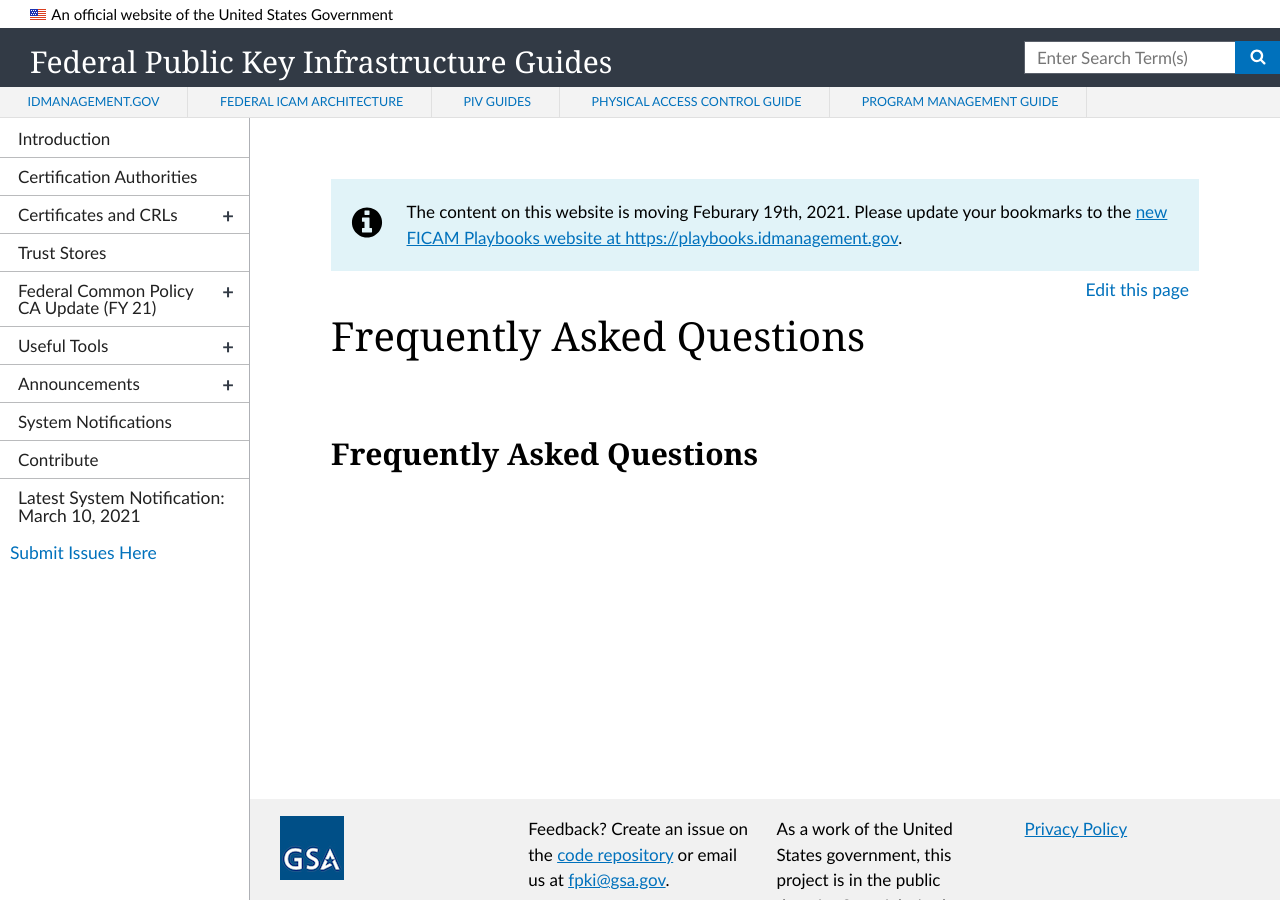
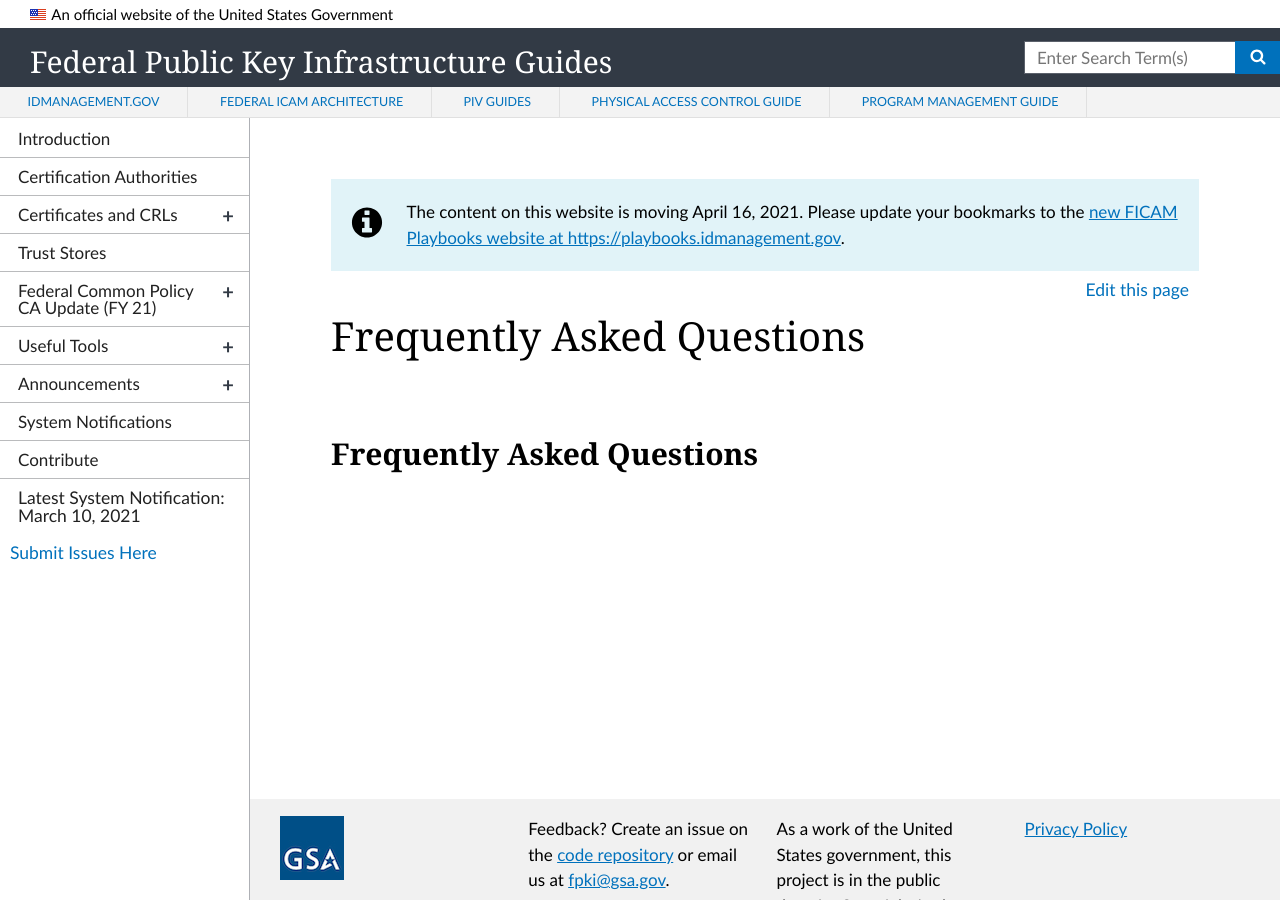
Before and after one commit to GSA/fpki-guides, a Jekyll site: the page built from _faq/index.md, in a window 1280 px wide and 900 px high. Built offline with Jekyll 4.4.1, drawn with Linux system fonts in a browser that asks for light colours; nearby versions of some CDN libraries.

Commit message:
Update alert-preview.html

```diff
--- a/_includes/alert-preview.html
+++ b/_includes/alert-preview.html
@@ -1,5 +1,5 @@
 <div class="usa-alert usa-alert-info">
   <div class="usa-alert-body">
-    <p class="usa-alert-text">The content on this website is moving Feburary 19th, 2021. Please update your bookmarks to the <a href="https://playbooks.idmanagement.gov" target="_blank" rel="noopener noreferrer">new FICAM Playbooks website at https://playbooks.idmanagement.gov</a>. </p>
+    <p class="usa-alert-text">The content on this website is moving April 16, 2021. Please update your bookmarks to the <a href="https://playbooks.idmanagement.gov" target="_blank" rel="noopener noreferrer">new FICAM Playbooks website at https://playbooks.idmanagement.gov</a>. </p>
   </div>
 </div>
```
